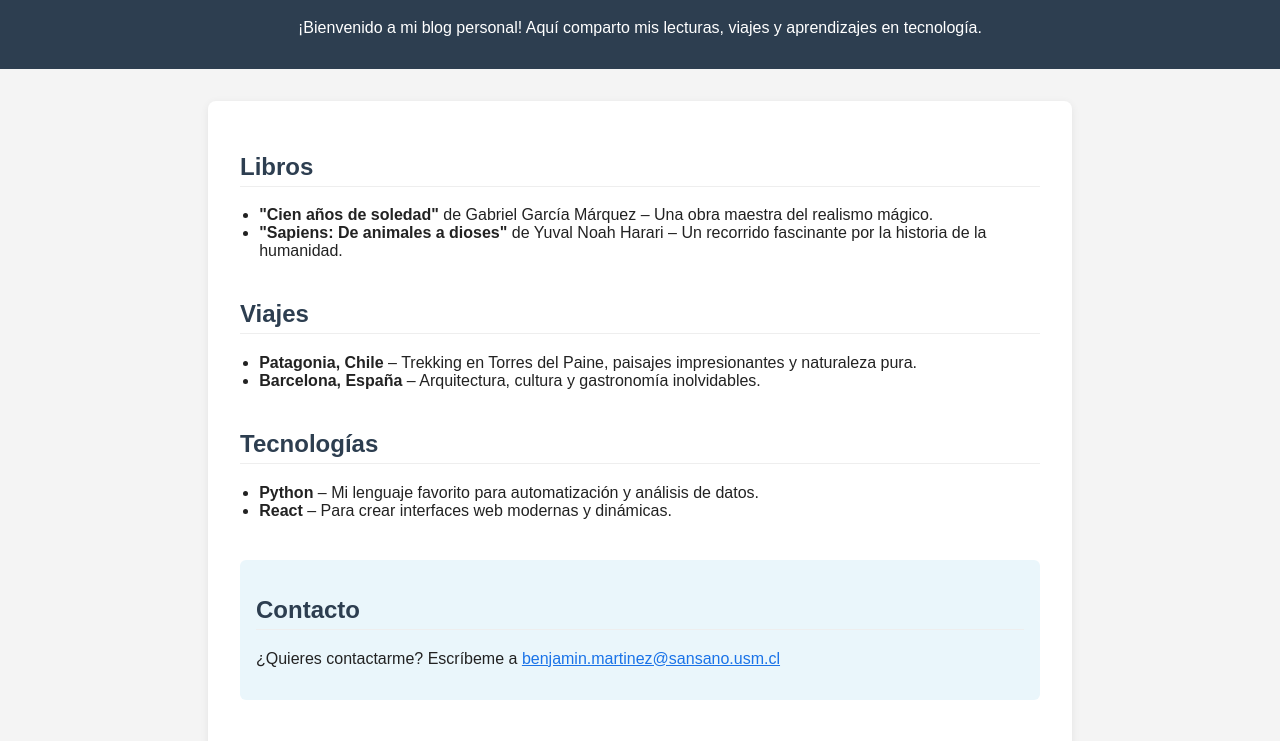
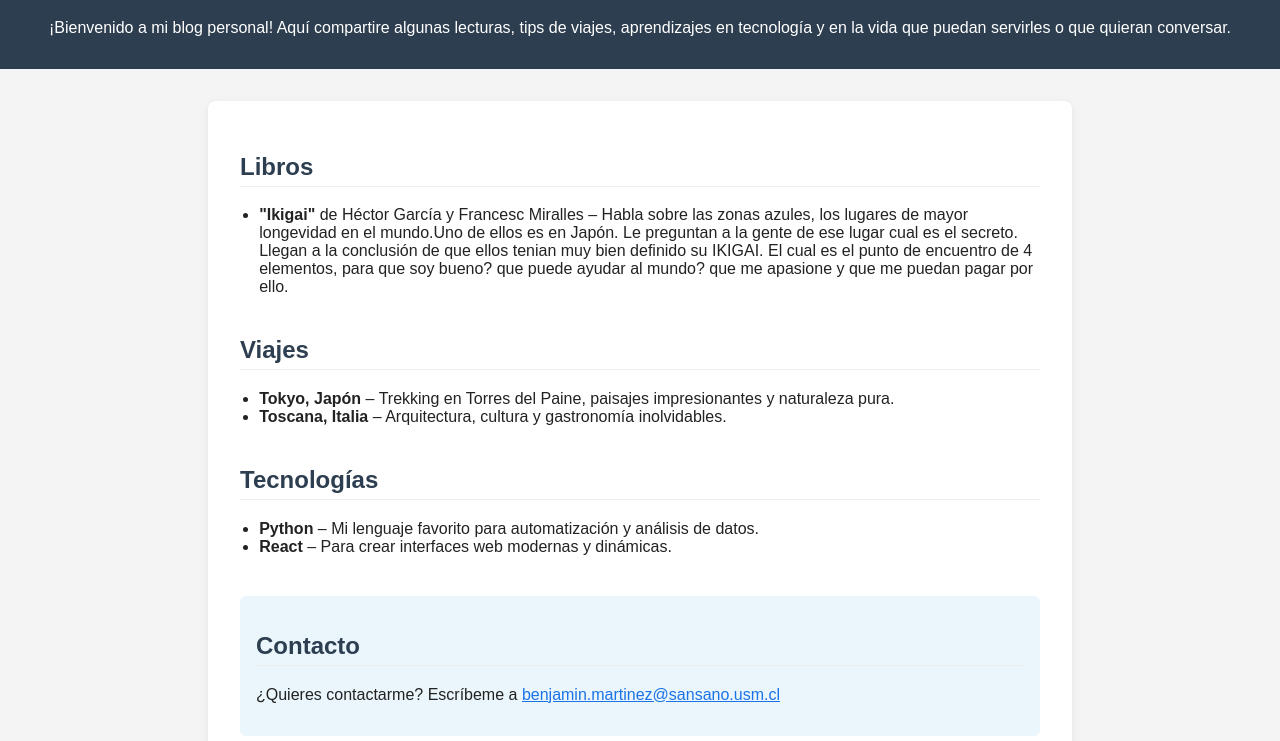
Before and after one commit to BenjaminMartinez12/mi-blog, a plain HTML site: page index.html in a window 1280 px wide. Shown: the part 93-834 px from the top of the page. Drawn offline with Linux system fonts and the light colour scheme.

Commit message:
Update index.html
hable de ikigai y modifique unos viajes

```diff
--- a/index.html
+++ b/index.html
@@ -50,21 +50,23 @@
 <body>
     <header>
         <h1>Benjamín Martínez</h1>
-        <p>¡Bienvenido a mi blog personal! Aquí comparto mis lecturas, viajes y aprendizajes en tecnología.</p>
+        <p>¡Bienvenido a mi blog personal! Aquí compartire algunas lecturas, tips de viajes, aprendizajes en tecnología y en la vida que puedan servirles o que quieran conversar.</p>
     </header>
     <main>
         <section>
             <h2>Libros</h2>
             <ul>
-                <li><strong>"Cien años de soledad"</strong> de Gabriel García Márquez – Una obra maestra del realismo mágico.</li>
-                <li><strong>"Sapiens: De animales a dioses"</strong> de Yuval Noah Harari – Un recorrido fascinante por la historia de la humanidad.</li>
+                <li><strong>"Ikigai"</strong> de Héctor García y Francesc Miralles – Habla sobre las zonas azules, los lugares de mayor longevidad en el mundo.Uno de ellos es en Japón. Le preguntan a
+                la gente de ese lugar cual es el secreto. Llegan a la conclusión de que ellos tenian muy bien definido su IKIGAI. El cual es el punto de encuentro de 4 elementos, para que soy bueno? que puede ayudar al mundo?
+                que me apasione y que me puedan pagar por ello.</li>
+
             </ul>
         </section>
         <section>
             <h2>Viajes</h2>
             <ul>
-                <li><strong>Patagonia, Chile</strong> – Trekking en Torres del Paine, paisajes impresionantes y naturaleza pura.</li>
-                <li><strong>Barcelona, España</strong> – Arquitectura, cultura y gastronomía inolvidables.</li>
+                <li><strong>Tokyo, Japón</strong> – Trekking en Torres del Paine, paisajes impresionantes y naturaleza pura.</li>
+                <li><strong>Toscana, Italia</strong> – Arquitectura, cultura y gastronomía inolvidables.</li>
             </ul>
         </section>
         <section>
```
